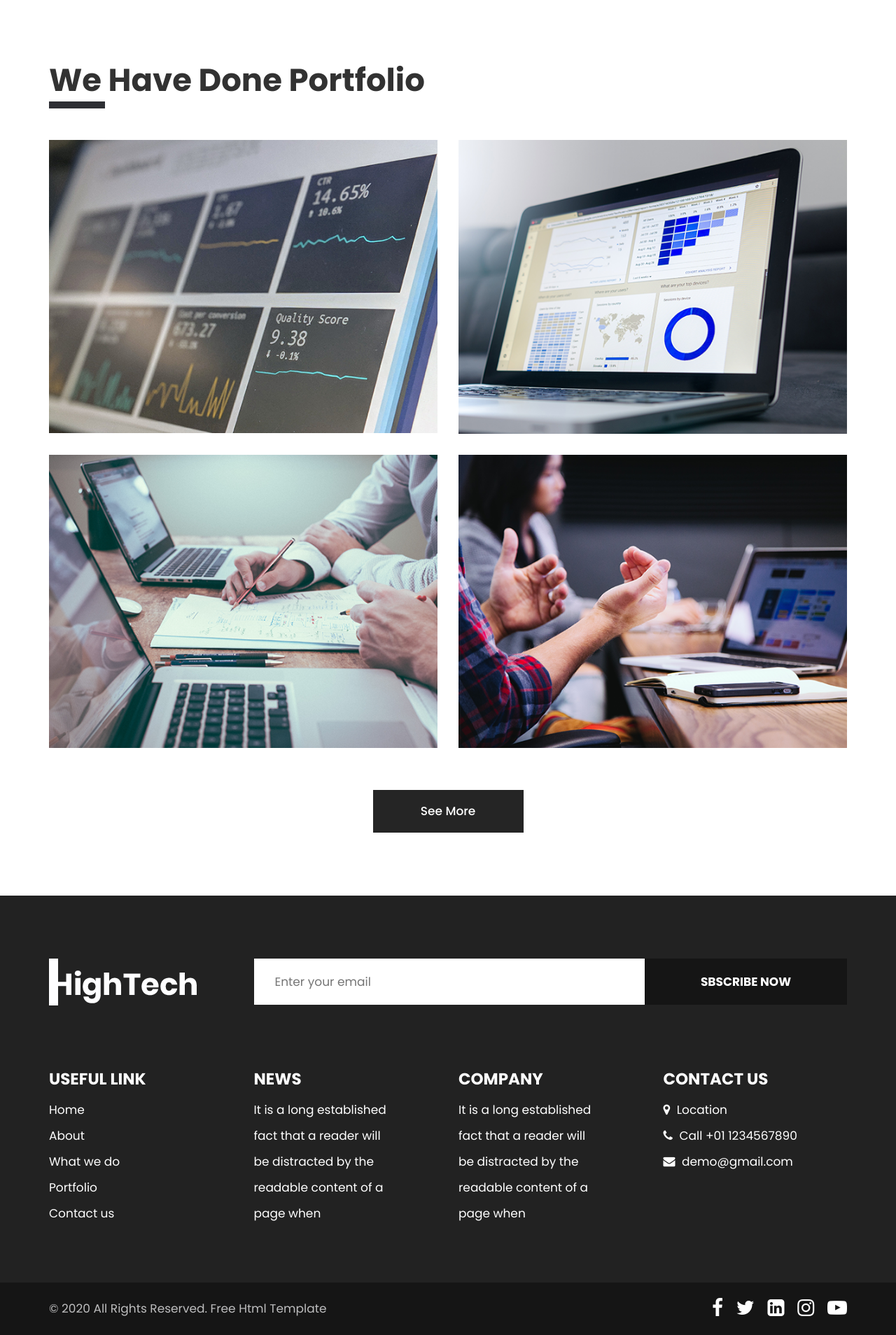
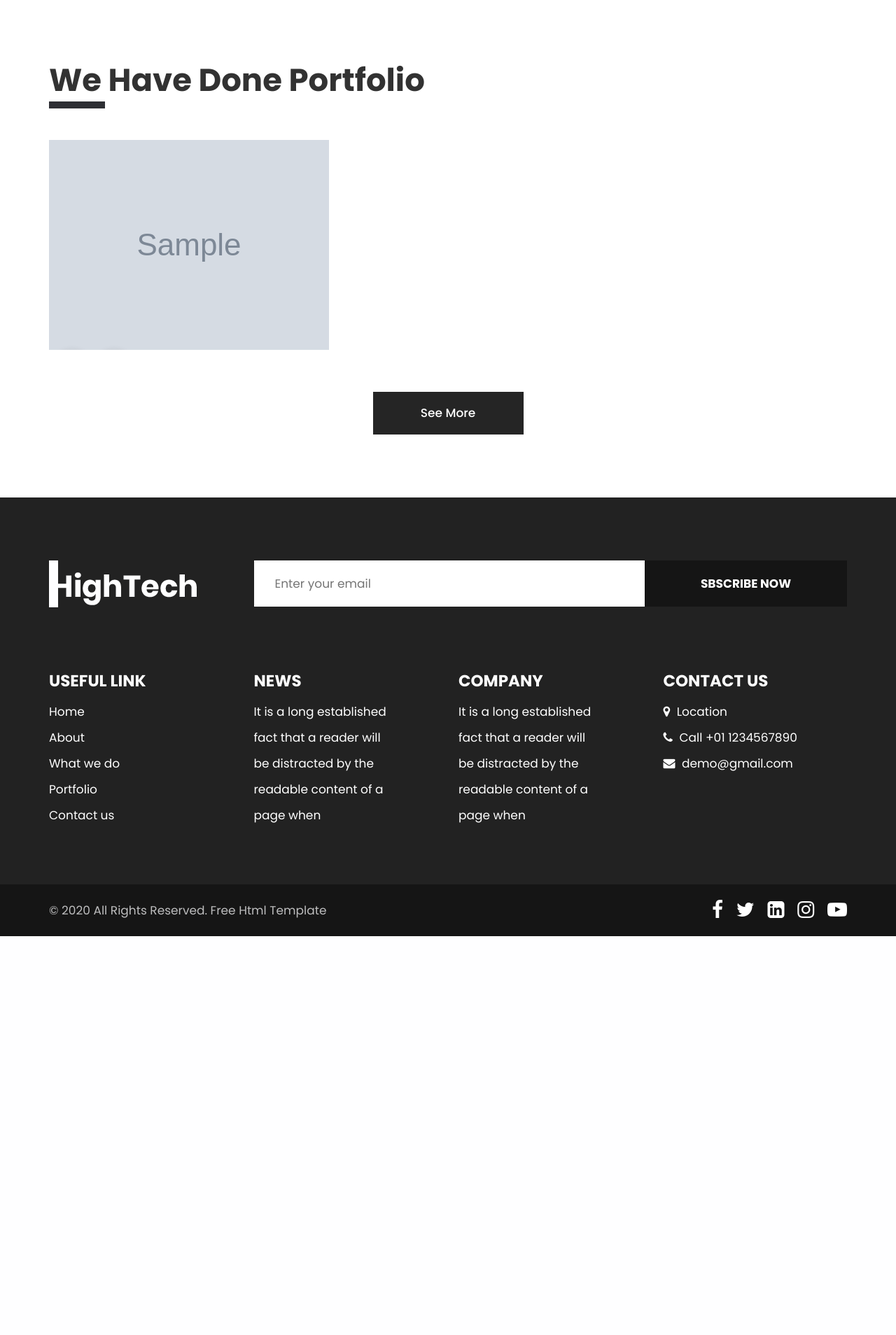
Before and after one commit to Ocak14/MyPortfolioN2, a Django app: page /portfolio/ in a window 1280 px wide. Shown: the part 106-2014 px from the top of the page at 70% size. After the commit the page ends 1444 px from the top, so only its background shows below. Run offline with Django 5.2, Linux system fonts and the light colour scheme; tables that the repository leaves empty hold one stand-in row (values such as "Sample post"); grey boxes marked "Sample" are stand-in pictures; parts of the project's set-up code (start-up, migrations or seed data) failed here and were passed over; some libraries are stand-ins or nearby versions.

Commit message:
add portfolio/portfolio

```diff
--- a/template/portfolio.html
+++ b/template/portfolio.html
@@ -2,7 +2,7 @@
 {% load static %}
 {% block title %} About Me {% endblock title %}
 {% block content %}
-   <!-- body -->
+  <!-- body -->
    <body class="main-layout inner_page">
       <!-- loader  -->
       <div class="loader_bg">
@@ -71,69 +71,26 @@
                </div>
             </div>
             <div class="row">
+               {% for portfolio in portfolio %}
                <div class="col-md-6">
                   <div id="ho_nf" class="portfolio_main text_align_left">
                      <figure>
-                        <img src="{% static 'images/prot1.png' %}" alt="#"/>
+                        <img src="{{ portfolio.image.url }}" alt="#"/>
                         <div class="portfolio_text">
                            <div class="li_icon">
                               <a href="Javascript:void(0)"><i class="fa fa-search" aria-hidden="true"></i></a>
                               <a href="Javascript:void(0)"><i class="fa fa-link" aria-hidden="true"></i></a>
                            </div>
-                           <h3>Carrency Dashbord</h3>
-                           <p>There are many variations of passages of Lorem Ipsum available, but the majoraity have suffered alteration in some form, by injected humour, or randomised words which don't look even slightly believable</p>
+                           <h3>{{ portfolio.title }}</h3>
+                           <p>{{ portfolio.description }}</p>
                         </div>
                      </figure>
                   </div>
                </div>
-               <div class="col-md-6">
-                  <div id="ho_nf" class="portfolio_main text_align_left">
-                     <figure>
-                        <img src="{% static 'images/prot2.png' %}" alt="#"/>
-                        <div class="portfolio_text">
-                           <div class="li_icon">
-                              <a href="Javascript:void(0)"><i class="fa fa-search" aria-hidden="true"></i></a>
-                              <a href="Javascript:void(0)"><i class="fa fa-link" aria-hidden="true"></i></a>
-                           </div>
-                           <h3>Carrency Dashbord</h3>
-                           <p>There are many variations of passages of Lorem Ipsum available, but the majoraity have suffered alteration in some form, by injected humour, or randomised words which don't look even slightly believable</p>
-                        </div>
-                     </figure>
-                  </div>
-               </div>
-               <div class="col-md-6">
-                  <div id="ho_nf" class="portfolio_main text_align_left">
-                     <figure>
-                        <img src="{% static 'images/prot3.png' %}" alt="#"/>
-                        <div class="portfolio_text">
-                           <div class="li_icon">
-                              <a href="Javascript:void(0)"><i class="fa fa-search" aria-hidden="true"></i></a>
-                              <a href="Javascript:void(0)"><i class="fa fa-link" aria-hidden="true"></i></a>
-                           </div>
-                           <h3>Carrency Dashbord</h3>
-                           <p>There are many variations of passages of Lorem Ipsum available, but the majoraity have suffered alteration in some form, by injected humour, or randomised words which don't look even slightly believable</p>
-                        </div>
-                     </figure>
-                  </div>
-               </div>
-               <div class="col-md-6">
-                  <div id="ho_nf" class="portfolio_main text_align_left">
-                     <figure>
-                        <img src="{% static 'images/prot4.png' %}" alt="#"/>
-                        <div class="portfolio_text">
-                           <div class="li_icon">
-                              <a href="Javascript:void(0)"><i class="fa fa-search" aria-hidden="true"></i></a>
-                              <a href="Javascript:void(0)"><i class="fa fa-link" aria-hidden="true"></i></a>
-                           </div>
-                           <h3>Carrency Dashbord</h3>
-                           <p>There are many variations of passages of Lorem Ipsum available, but the majoraity have suffered alteration in some form, by injected humour, or randomised words which don't look even slightly believable</p>
-                        </div>
-                     </figure>
-                  </div>
-               </div>
-               <div class="col-md-12">
-                  <a class="read_more" href="{% url 'portfolio-page' %}">See More</a>
-               </div>
+               {% endfor %}
+            </div>
+            <div class="col-md-12">
+               <a class="read_more" href="{% url 'portfolio-page' %}">See More</a>
             </div>
          </div>
       </div>
```
